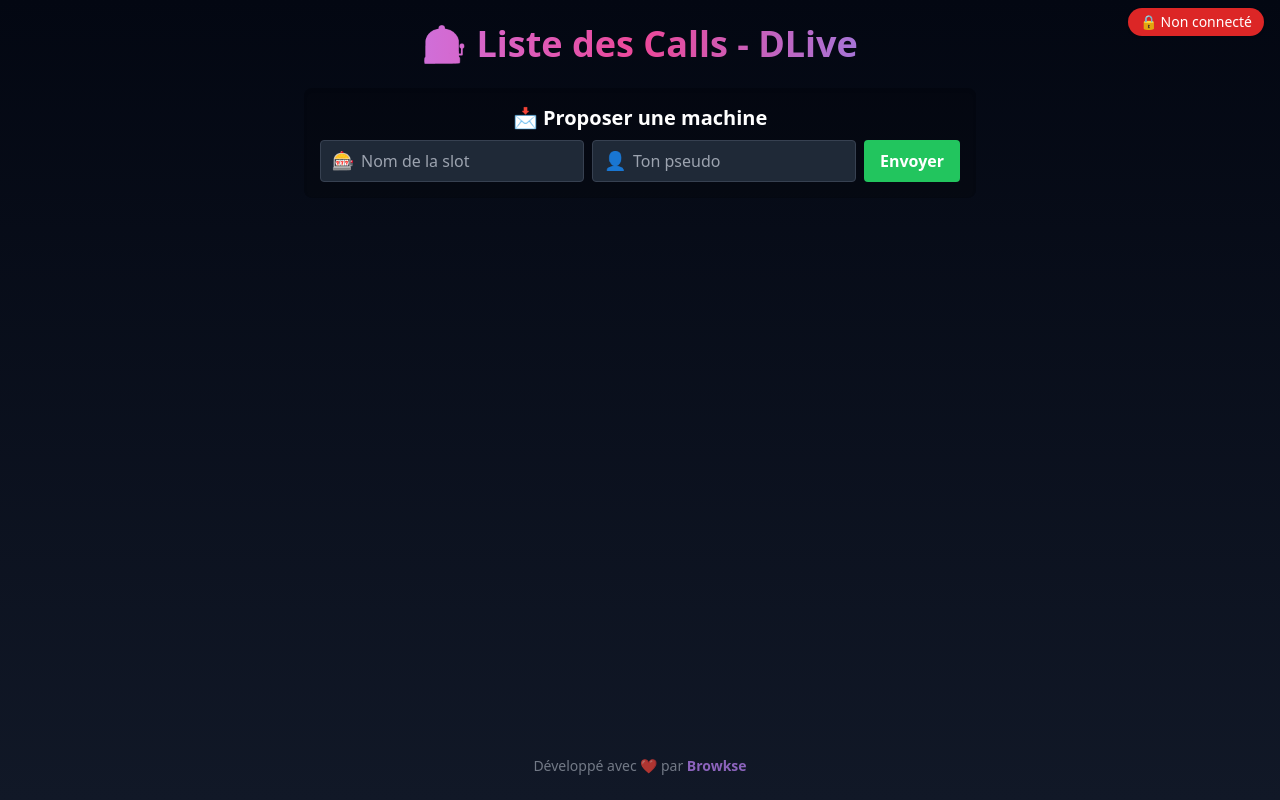
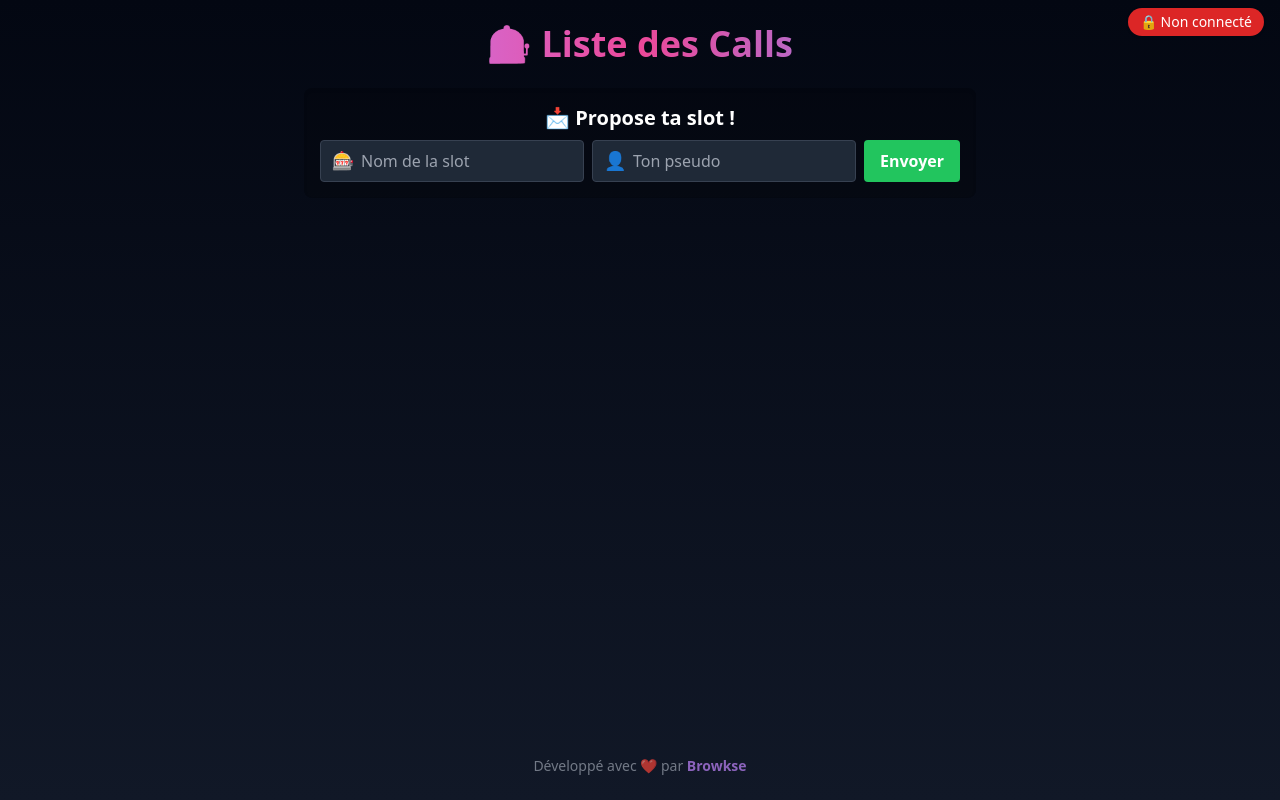
Before and after one commit to Corpse203/calls-bot, a website: page public/index.html in a window 1280 px wide. Drawn offline with nearby package versions, Linux system fonts and the light colour scheme; no server answers.

Commit message:
Update index.html

```diff
--- a/public/index.html
+++ b/public/index.html
@@ -53,7 +53,7 @@
 
   <div class="max-w-2xl mx-auto text-center">
     <h1 class="text-4xl font-bold mb-6 text-transparent bg-clip-text bg-gradient-to-r from-purple-400 via-pink-500 to-indigo-400">
-      🎰 Liste des Calls - DLive
+      🎰 Liste des Calls
     </h1>
 
     <!-- 📊 Compteur des calls -->
@@ -61,7 +61,7 @@
 
     <!-- 🎯 Formulaire PUBLIC -->
     <div id="viewerForm" class="mb-8 bg-black/20 p-4 rounded-lg shadow-inner">
-      <h2 class="text-xl font-bold mb-2 text-white">📩 Proposer une machine</h2>
+      <h2 class="text-xl font-bold mb-2 text-white">📩 Propose ta slot !</h2>
       <form onsubmit="submitViewerCall(event)" class="flex flex-col md:flex-row gap-2 justify-center">
         <div class="relative w-full md:w-auto">
           <input id="slotInput" type="text" placeholder="Nom de la slot"
```
